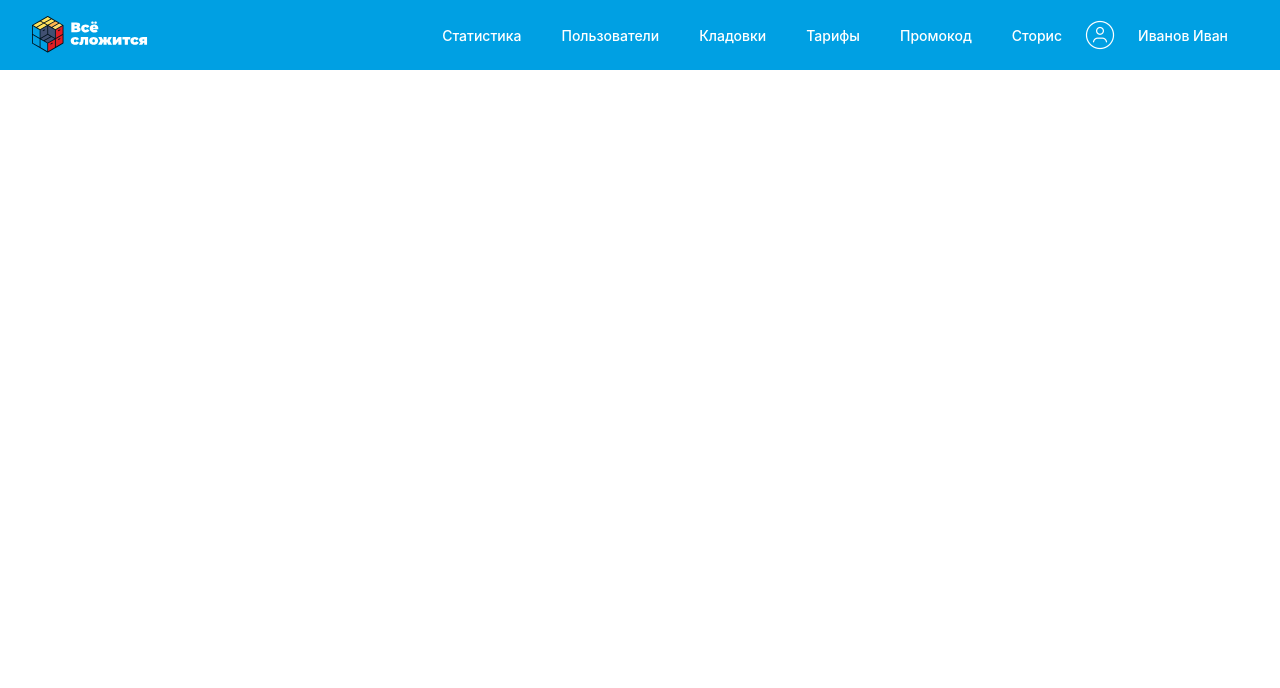
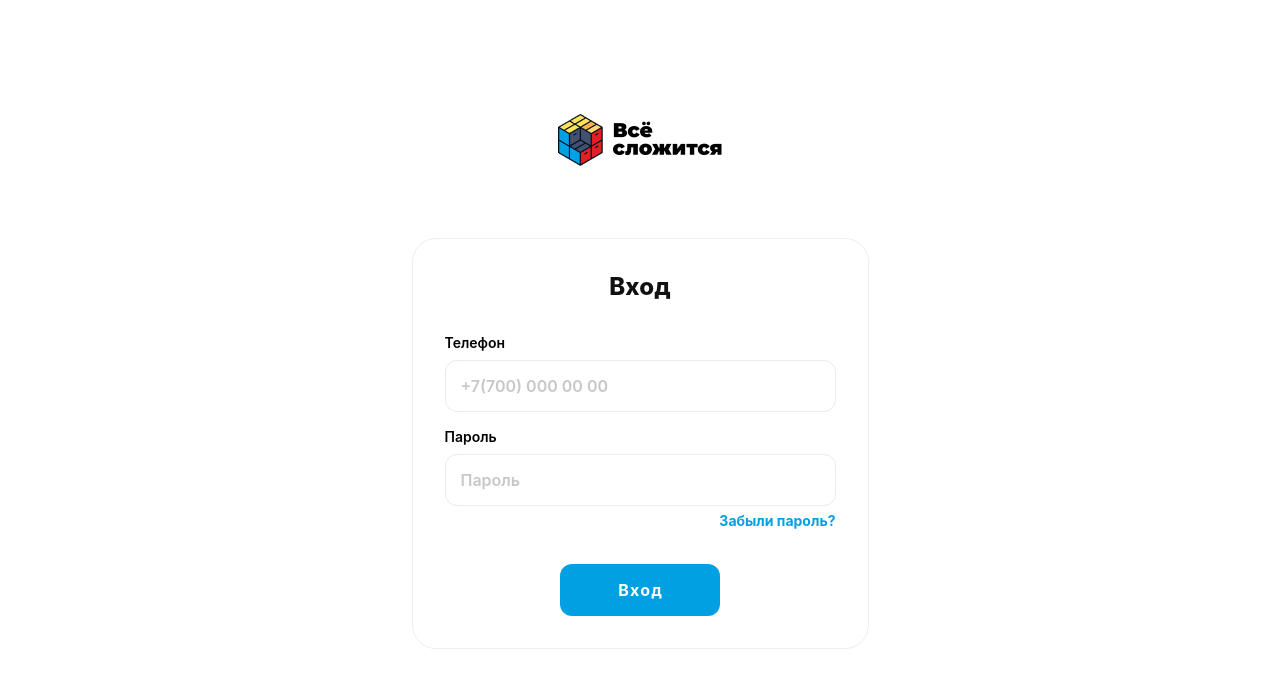
Before and after one commit to wlvck/admin-panel, a Vue app: page /auth in a window 1280 px wide. Shown: the top 688 px of the page. Built offline with nearby package versions, Linux system fonts and the light colour scheme.

Commit message:
auth page

```diff
--- a/src/App.vue
+++ b/src/App.vue
@@ -1,6 +1,6 @@
 <template>
   <div>
-    <navbar/>
+    <navbar v-if="$route.meta.type !== 'auth'"/>
     <router-view/>
   </div>
 </template>
--- a/src/assets/scss/_reset.scss
+++ b/src/assets/scss/_reset.scss
@@ -1,7 +1,3 @@
-
-.v-field__outline, .v-input__details, .v-field__overlay, .v-btn__overlay {
-  display: none !important;
-}
 
 input:focus {
   outline: none;
--- a/src/assets/scss/variables/_global.scss
+++ b/src/assets/scss/variables/_global.scss
@@ -138,3 +138,87 @@
     }
   }
 }
+
+.auth-container {
+  position: relative;
+  max-width: max-content;
+  margin: 0 auto;
+  display: flex;
+  flex-direction: column;
+
+  img {
+    margin: 70px auto;
+  }
+
+  .v-form {
+    width: 457px;
+    background: #FFFFFF;
+    border: 1px solid #EEEEEE;
+    border-radius: 24px;
+    padding: 32px;
+
+    h2 {
+      font-weight: 800;
+      font-size: 24px;
+      line-height: 31px;
+      text-align: center;
+      color: #111111;
+    }
+
+    a {
+      font-weight: 700;
+      font-size: 14px;
+      line-height: 22px;
+      text-decoration: none;
+      color: #00A0E3;
+    }
+
+    .v-btn {
+      max-width: 160px;
+      padding: 16px;
+      margin: 0 auto;
+      text-transform: none;
+
+      &__content {
+        font-weight: 700;
+        font-size: 16px;
+        line-height: 20px;
+        color: #FFFFFF;
+      }
+    }
+
+    .form-block {
+      display: flex;
+      flex-direction: column;
+      width: 100%;
+
+      label {
+        display: block;
+        font-weight: 600;
+        font-size: 14px;
+        line-height: 18px;
+        margin-bottom: 8px;
+        color: #000000;
+      }
+
+      input {;
+        border: 1px solid #EBEBEB;
+        border-radius: 12px;
+        padding: 15px;
+        transition: 0.4s;
+        width: 100%;
+        font-weight: 600;
+        font-size: 16px;
+        line-height: 20px;
+        color: #000000;
+        outline: none;
+        &::placeholder{
+          opacity: 0.4;
+        }
+        &:focus {
+          border: 1px solid #00A0E3 !important;
+        }
+      }
+    }
+  }
+}
--- a/src/components/icon.vue
+++ b/src/components/icon.vue
@@ -8,6 +8,8 @@ import Account from "@/components/icons/Account.vue";
 import Search from "@/components/icons/Search.vue";
 import Eye from "@/components/icons/Eye.vue";
 import Trash from "@/components/icons/Trash.vue";
+import hidePassword from "@/components/icons/hidePassword.vue";
+import showPassword from "@/components/icons/showPassword.vue";
 
 export default {
   name: 'icon',
@@ -16,6 +18,8 @@ export default {
   },
   components: {
     Account,
+    showPassword,
+    hidePassword,
     Eye,
     Trash,
     NavbarLogo,
--- /dev/null
+++ b/src/components/icons/hidePassword.vue
@@ -0,0 +1,24 @@
+<template>
+  <svg width="24" height="24" viewBox="0 0 24 24" fill="none" xmlns="http://www.w3.org/2000/svg">
+    <g clip-path="url(#clip0_171_3474)">
+      <path d="M17.94 17.94C16.2306 19.243 14.1491 19.9649 12 20C5 20 1 12 1 12C2.24389 9.68192 3.96914 7.65663 6.06 6.06003M9.9 4.24002C10.5883 4.0789 11.2931 3.99836 12 4.00003C19 4.00003 23 12 23 12C22.393 13.1356 21.6691 14.2048 20.84 15.19M14.12 14.12C13.8454 14.4148 13.5141 14.6512 13.1462 14.8151C12.7782 14.9791 12.3809 15.0673 11.9781 15.0744C11.5753 15.0815 11.1752 15.0074 10.8016 14.8565C10.4281 14.7056 10.0887 14.4811 9.80385 14.1962C9.51897 13.9113 9.29439 13.572 9.14351 13.1984C8.99262 12.8249 8.91853 12.4247 8.92563 12.0219C8.93274 11.6191 9.02091 11.2219 9.18488 10.8539C9.34884 10.4859 9.58525 10.1547 9.88 9.88003" stroke="#555555" stroke-width="1.2" stroke-linecap="round" stroke-linejoin="round"/>
+      <path d="M1 1L23 23" stroke="#555555" stroke-width="1.2" stroke-linecap="round" stroke-linejoin="round"/>
+    </g>
+    <defs>
+      <clipPath id="clip0_171_3474">
+        <rect width="24" height="24" fill="white"/>
+      </clipPath>
+    </defs>
+  </svg>
+
+</template>
+
+<script>
+export default {
+  name: "hidePassword"
+}
+</script>
+
+<style scoped>
+
+</style>
--- /dev/null
+++ b/src/components/icons/showPassword.vue
@@ -0,0 +1,17 @@
+<template>
+  <svg width="24" height="24" viewBox="0 0 24 24" fill="none" xmlns="http://www.w3.org/2000/svg">
+    <path d="M1 12C1 12 5 4 12 4C19 4 23 12 23 12C23 12 19 20 12 20C5 20 1 12 1 12Z" stroke="#555555" stroke-width="1.2" stroke-linecap="round" stroke-linejoin="round"/>
+    <path d="M12 15C13.6569 15 15 13.6569 15 12C15 10.3431 13.6569 9 12 9C10.3431 9 9 10.3431 9 12C9 13.6569 10.3431 15 12 15Z" stroke="#555555" stroke-width="1.2" stroke-linecap="round" stroke-linejoin="round"/>
+  </svg>
+
+</template>
+
+<script>
+export default {
+  name: "showPassword"
+}
+</script>
+
+<style scoped>
+
+</style>
--- /dev/null
+++ b/src/pages/auth/auth.vue
@@ -0,0 +1,28 @@
+<template>
+  <div class="page">
+    <div class="auth-container">
+      <img src="@/assets/images/logo.png" alt="">
+      <v-form>
+        <h2 class="mb-8">Вход</h2>
+        <div class="form-block mb-4">
+          <label for="phone">Телефон</label>
+          <input placeholder="+7(700) 000 00 00" type="text" id="phone">
+        </div>
+        <div class="form-block">
+          <label for="password">Пароль</label>
+          <input placeholder="Пароль" type="password" id="password">
+        </div>
+        <router-link :to="{name: 'restorePassword'}" class="d-block mb-8 mt-1 text-end">Забыли пароль?</router-link>
+        <div class="d-flex align-center">
+          <v-btn elevation="0" class="primary-btn" @click.prevent="$router.push({name: 'users'})">Вход</v-btn>
+        </div>
+      </v-form>
+    </div>
+  </div>
+</template>
+
+<script setup>
+import {ref} from "vue";
+
+const showPassword = ref(false)
+</script>
--- /dev/null
+++ b/src/pages/auth/restorePassword.vue
@@ -0,0 +1,23 @@
+<template>
+  <div class="page">
+    <div class="auth-container">
+      <img src="@/assets/images/logo.png" alt="">
+      <v-form>
+        <h2 class="mb-8">Восстановление пароля</h2>
+        <div class="form-block mb-8">
+          <label for="phone">Телефон</label>
+          <input placeholder="+7(700) 000 00 00" type="text" id="phone">
+        </div>
+        <div class="d-flex align-center">
+          <v-btn elevation="0" class="primary-btn">Отправить</v-btn>
+        </div>
+      </v-form>
+    </div>
+  </div>
+</template>
+
+<script setup>
+import {ref} from "vue";
+
+const showPassword = ref(false)
+</script>
--- a/src/router/routes.js
+++ b/src/router/routes.js
@@ -33,4 +33,20 @@ export const routes = [
         name: 'promoCode',
         component: () => import("@/pages/promoCode.vue")
     },
+    {
+        path: '/auth',
+        name: 'auth',
+        component: () => import("@/pages/auth/auth.vue"),
+        meta: {
+            type: 'auth'
+        }
+    },
+    {
+        path: '/restore-password',
+        name: 'restorePassword',
+        component: () => import("@/pages/auth/restorePassword.vue"),
+        meta: {
+            type: 'auth'
+        }
+    },
 ];
```
Also changed, not shown: src/assets/images/logo.png (added).
